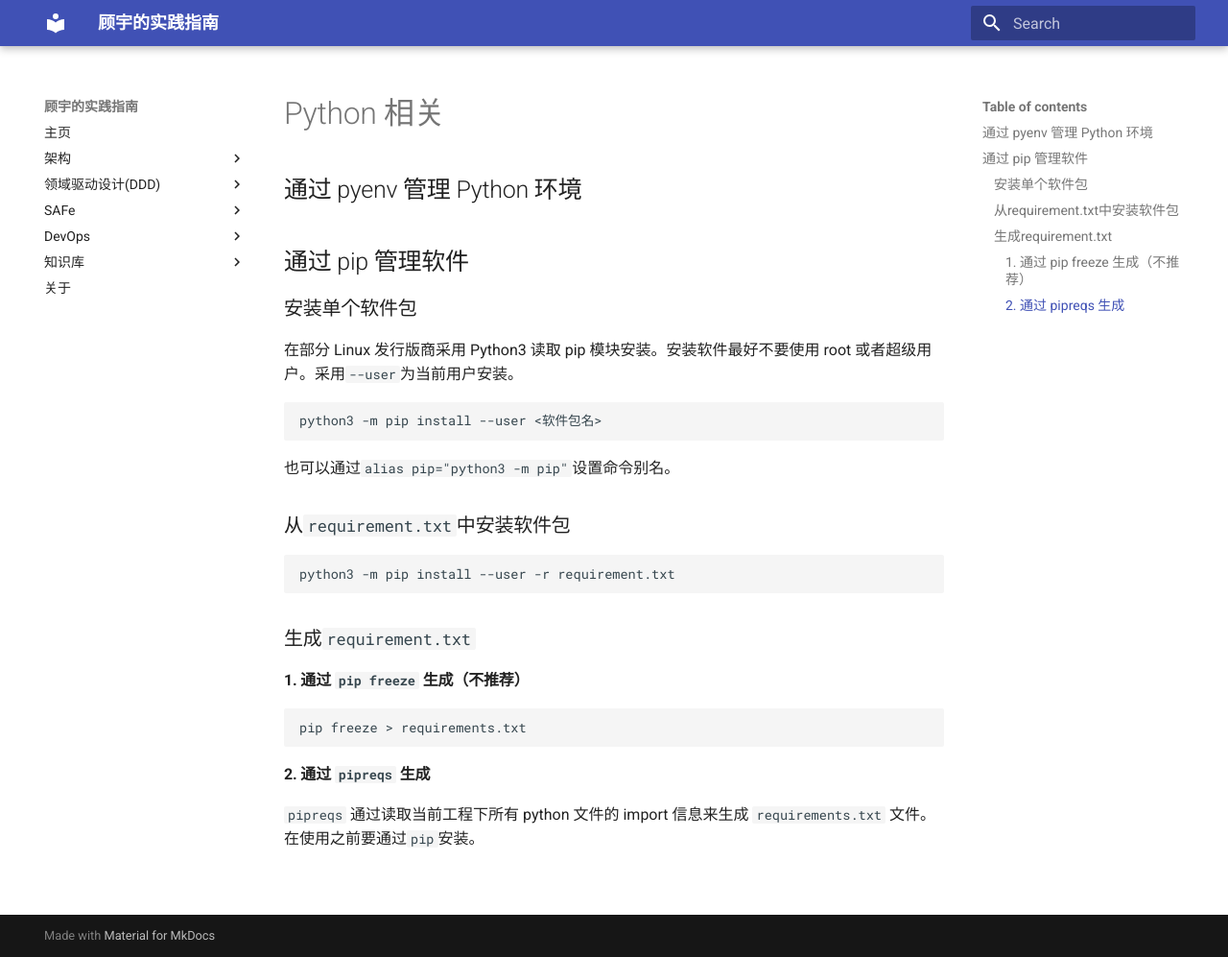
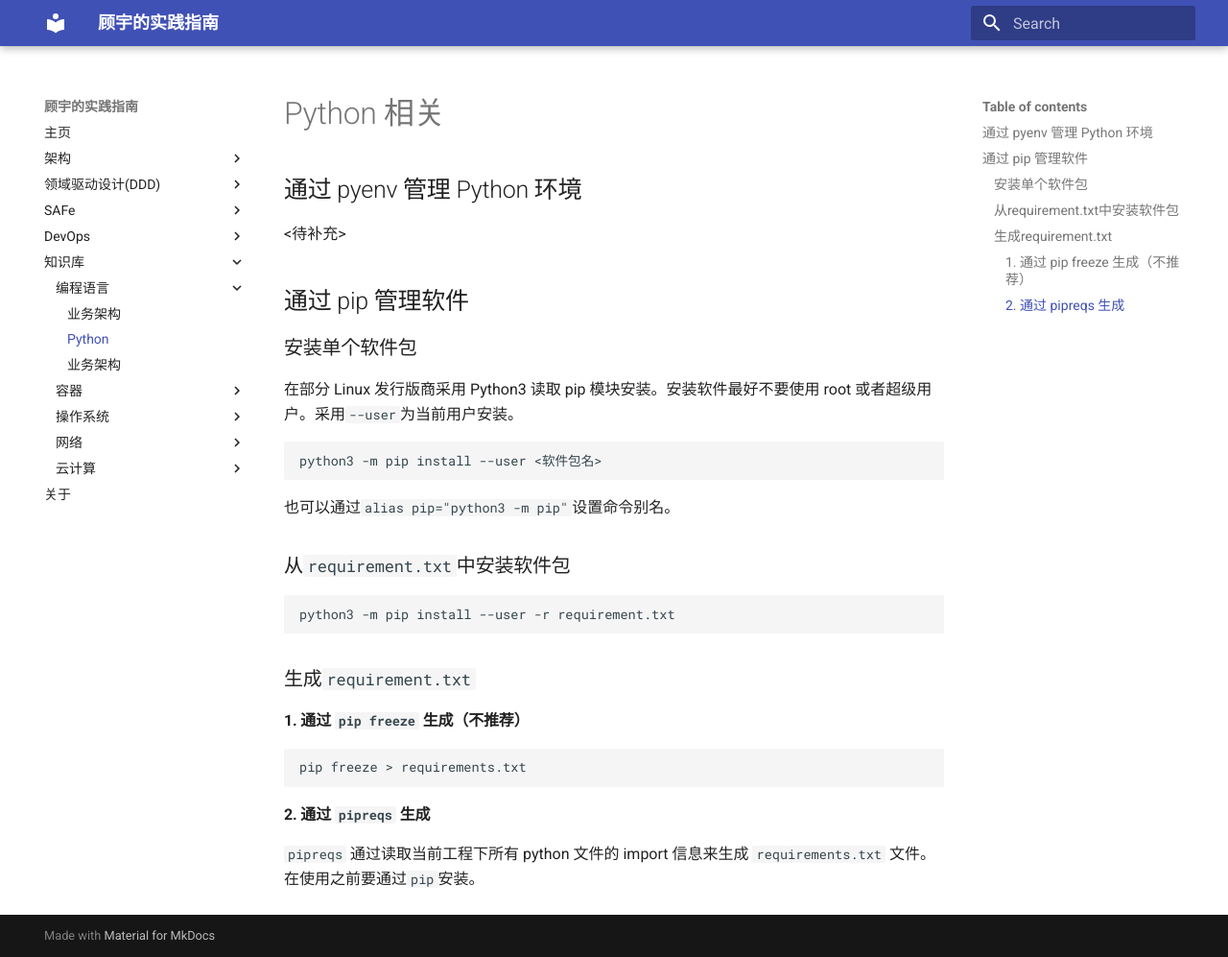
Before and after one commit to wizardbyron/guides, an MkDocs documentation site: the page built from docs/programming/python/index.md, in a window 1280 px wide and 997 px high. Shown: the whole window at 96% size. Built offline with MkDocs 1.6.1 and Material for MkDocs 9.7.7, drawn with Linux system fonts in a browser that asks for light colours.

Commit message:
Update menu add python path

```diff
--- a/docs/programming/python/index.md
+++ b/docs/programming/python/index.md
@@ -2,6 +2,8 @@
 # Python 相关
 
 ## 通过 pyenv 管理 Python 环境
+
+<待补充>
 
 ## 通过 pip 管理软件
 
--- a/mkdocs.yml
+++ b/mkdocs.yml
@@ -43,7 +43,7 @@ nav:
   - 知识库:
     - 编程语言:
       - Java: blank.md
-      - Python: blank.md
+      - Python: programming/python/index.md
       - Go: blank.md
     - 容器:
       - Docker: blank.md
```
